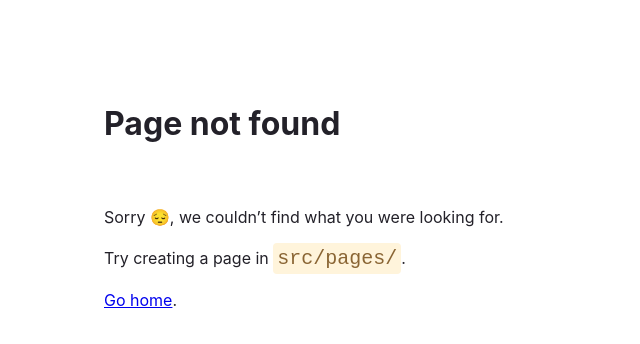
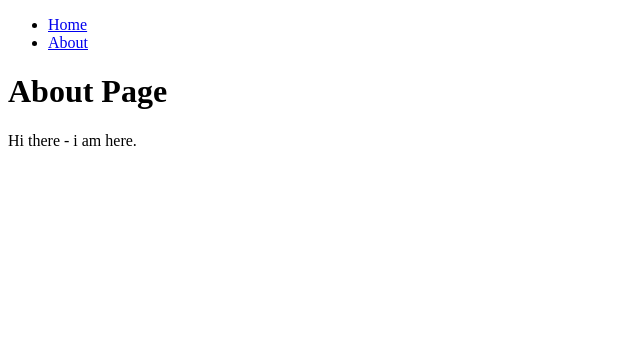
Before and after one commit to muescha/my-gatsby-site, a Gatsby site: page /about in a window 1280 px wide. Before the commit this address had no page. Shown: the whole page, without its empty margins (0-640 px from the left). Built offline with nearby package versions, Linux system fonts and the light colour scheme; Gatsby itself is replaced by a stand-in of ours.

Commit message:
use layout

```diff
--- /dev/null
+++ b/src/components/layout.tsx
@@ -0,0 +1,27 @@
+import * as React from "react";
+import { Link } from "gatsby";
+import {ReactNode} from "react";
+
+interface LayoutProps {
+    pageTitle: string,
+    children: ReactNode
+}
+
+const Layout = ({pageTitle, children}: LayoutProps) => {
+    return (
+        <div>
+            <nav>
+                <ul>
+                    <li><Link to={"/"}>Home</Link></li>
+                    <li><Link to={"/about"}>About</Link></li>
+                </ul>
+            </nav>
+            <main>
+                <h1>{pageTitle}</h1>
+                {children}
+            </main>
+        </div>
+    );
+}
+
+export default Layout
--- /dev/null
+++ b/src/pages/about.tsx
@@ -0,0 +1,18 @@
+import * as React from "react";
+import type { HeadFC } from "gatsby"
+import Layout from "../components/layout";
+
+const AboutPage = () => {
+    return (
+        <Layout pageTitle={"About Page"}>
+            <p>Hi there - i am here.</p>
+        </Layout>
+    );
+};
+export default AboutPage;
+
+export const Head: HeadFC  = () => <>
+    <title>About Me Page</title>
+    <meta name="description" content="It's me
+    " />
+</>
--- a/src/pages/index.tsx
+++ b/src/pages/index.tsx
@@ -1,15 +1,15 @@
 // Step 1: Import React
 import * as React from "react"
 import type { HeadFC } from "gatsby"
+import Layout from "../components/layout";
 
 // Step 2: Define your component
 
 const IndexPage = () => {
   return (
-      <main>
-        <h1>Welcome to my Gatsby site!</h1>
+      <Layout pageTitle={"Home Page"}>
         <p>I'm making this by following the Gatsby Tutorial.</p>
-      </main>
+      </Layout>
   )
 }
 // You'll learn about this in the next task, just copy it for now
```
